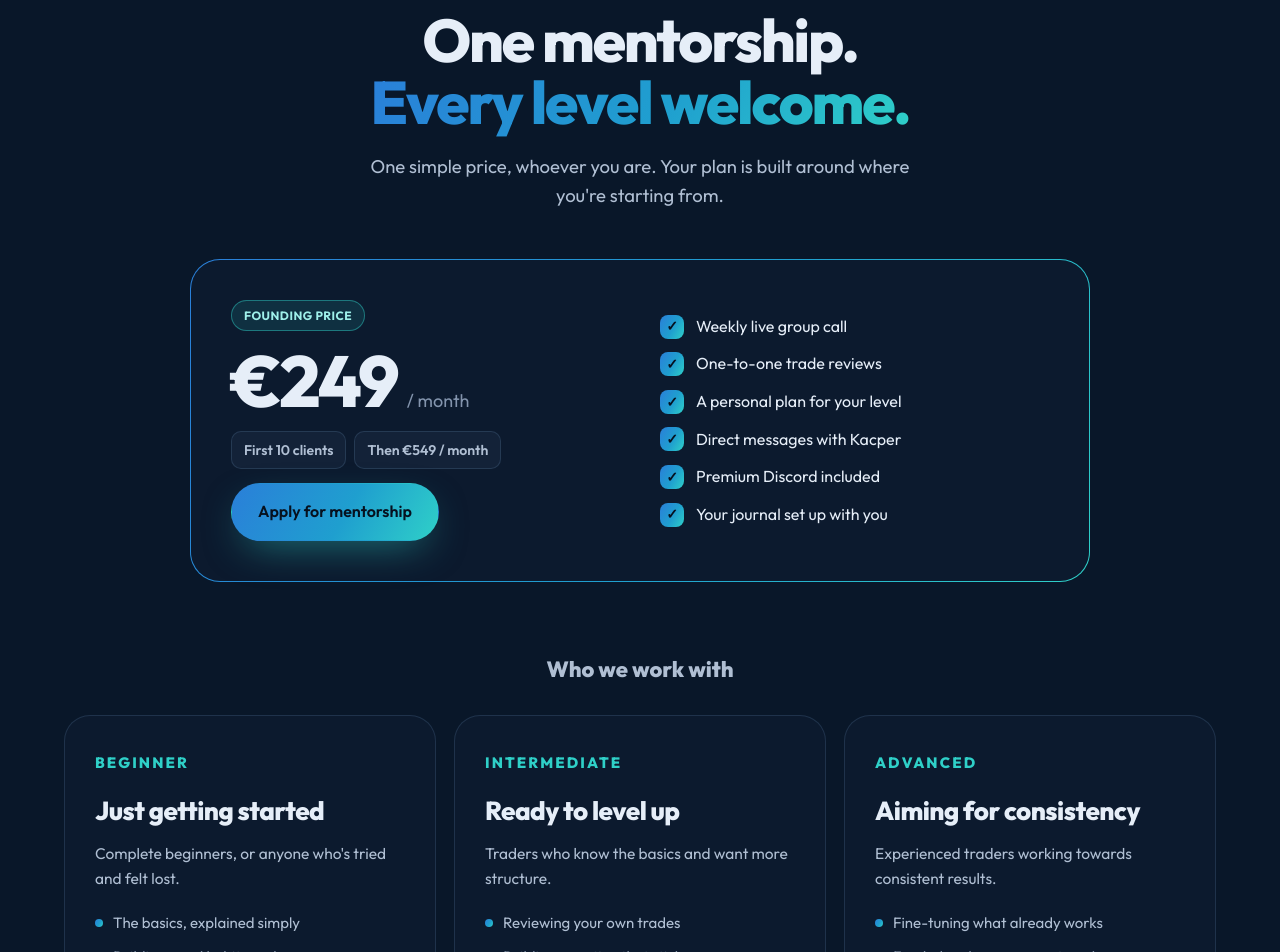
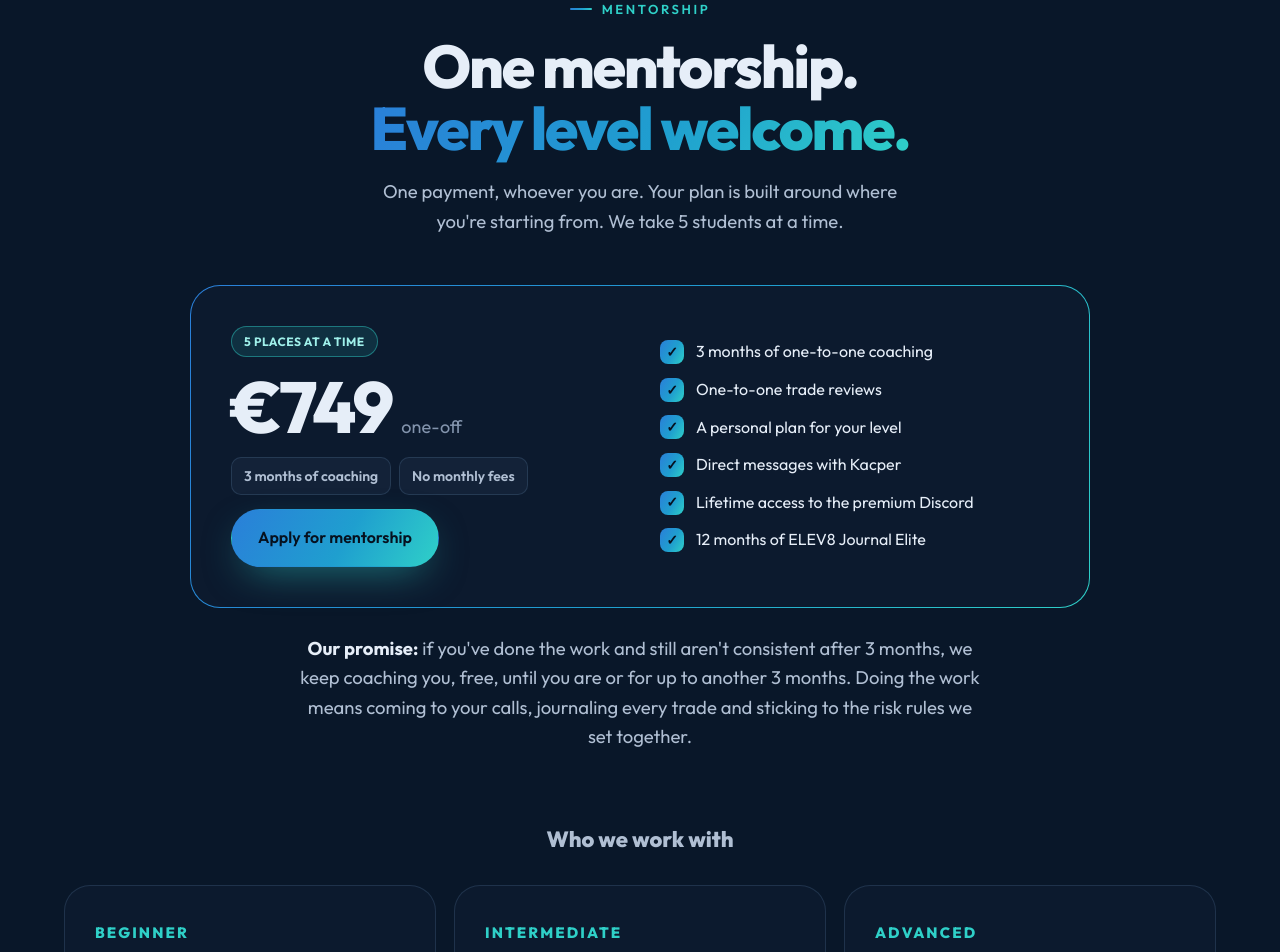
Before and after one commit to Kacperj01/elev8-trading, a plain HTML site: page docs/index.html in a window 1280 px wide. Shown: the part 2492-3444 px from the top of the page. Drawn offline with Linux system fonts and the light colour scheme.

Commit message:
Mentorship: one-off €749 for 3 months of coaching, 5 places
Replace the monthly price with a one-off payment that includes lifetime
premium Discord access and 12 months of Journal Elite, add the coaching
extension promise and its conditions, and update the FAQ and terms.

Co-Authored-By: Claude Opus 5.5 <noreply@anthropic.com>
Claude-Session: https://claude.ai/code/session_01Me6xcoLXyGnJscawvYqR4g

```diff
--- a/docs/index.html
+++ b/docs/index.html
@@ -56,8 +56,8 @@
 <div class="center"><span class="eb">What we offer</span><h2 style="margin:18px 0">Everything you need<br><span class="g">to grow as a trader.</span></h2>
 <p class="lead">Pick one or use them all. Start free and go further whenever you're ready.</p></div>
 <div class="bento">
-<div class="of big"><div class="tp"><span class="ic"><svg viewBox="0 0 24 24"><path d="M12 3l9 5-9 5-9-5 9-5z"/><path d="M6 10.5V16c0 1.5 3 3 6 3s6-1.5 6-3v-5.5"/></svg></span><span class="badge pr">From €249 / month</span></div>
-<h3>Mentorship</h3><p style="max-width:520px">Learn one to one with guidance built around you, wherever you're starting from. Live sessions, honest feedback, and someone in your corner.</p>
+<div class="of big"><div class="tp"><span class="ic"><svg viewBox="0 0 24 24"><path d="M12 3l9 5-9 5-9-5 9-5z"/><path d="M6 10.5V16c0 1.5 3 3 6 3s6-1.5 6-3v-5.5"/></svg></span><span class="badge pr">€749 one-off · 5 places</span></div>
+<h3>Mentorship</h3><p style="max-width:520px">Three months of one-to-one coaching built around you, wherever you're starting from. One payment, no monthly fees, and someone in your corner.</p>
 <div class="lv"><span>Beginner<i>Just getting started</i></span><span>Intermediate<i>Ready to level up</i></span><span>Advanced<i>Aiming for consistency</i></span></div>
 <a class="lnk" href="#apply">Apply for mentorship <svg viewBox="0 0 24 24"><path d="M5 12h14M13 6l6 6-6 6"/></svg></a><span class="dots"></span></div>
 <div class="of s2"><div class="tp"><span class="ic"><svg viewBox="0 0 24 24"><path d="M4 6h16v10H8l-4 4V6z"/><path d="M8 10h8M8 13h5"/></svg></span><span class="badge">Coming soon</span></div>
@@ -76,11 +76,12 @@
 
 <section class="alt" id="mentorship"><div class="wrap">
 <div class="center"><span class="eb">Mentorship</span><h2 style="margin:18px 0">One mentorship.<br><span class="g">Every level welcome.</span></h2>
-<p class="lead">One simple price, whoever you are. Your plan is built around where you're starting from.</p></div>
+<p class="lead">One payment, whoever you are. Your plan is built around where you're starting from. We take 5 students at a time.</p></div>
 <div class="flat">
-<div class="fp"><div class="fpl"><span class="badge pr">Founding price</span><div class="amt"><b>€249</b><span>/ month</span></div><div class="then"><span>First 10 clients</span><span>Then €549 / month</span></div>
+<div class="fp"><div class="fpl"><span class="badge pr">5 places at a time</span><div class="amt"><b>€749</b><span>one-off</span></div><div class="then"><span>3 months of coaching</span><span>No monthly fees</span></div>
 <a class="btn p" href="#apply">Apply for mentorship</a></div>
-<ul class="inc"><li>Weekly live group call</li><li>One-to-one trade reviews</li><li>A personal plan for your level</li><li>Direct messages with Kacper</li><li>Premium Discord included</li><li>Your journal set up with you</li></ul></div>
+<ul class="inc"><li>3 months of one-to-one coaching</li><li>One-to-one trade reviews</li><li>A personal plan for your level</li><li>Direct messages with Kacper</li><li>Lifetime access to the premium Discord</li><li>12 months of ELEV8 Journal Elite</li></ul></div>
+<p class="lead" style="margin:26px auto 0;text-align:center;max-width:680px"><b style="color:var(--text)">Our promise:</b> if you've done the work and still aren't consistent after 3 months, we keep coaching you, free, until you are or for up to another 3 months. Doing the work means coming to your calls, journaling every trade and sticking to the risk rules we set together.</p>
 </div>
 <h3 class="who">Who we work with</h3>
 <div class="pathg">
@@ -169,8 +170,8 @@
 <div><span class="eb">FAQ</span><h2 style="margin:18px 0">Good<br><span class="g">questions.</span></h2><p class="lead">Can't find what you're looking for? Message us on <a href="https://www.instagram.com/elev8trading_/" target="_blank" rel="noopener" style="color:var(--teal)">Instagram</a> or in the Discord.</p></div>
 <div class="qa">
 <details open><summary>I'm a complete beginner. Is this for me?</summary><p>Absolutely. The Beginner level of the mentorship and the free Discord are made for people starting from zero.</p></details>
-<details><summary>How does mentorship work?</summary><p>Fill in the <a href="#apply">application form</a>. Kacper reads every application and replies by email to talk about your level, your goals and when you can start.</p></details>
-<details><summary>How much does it cost?</summary><p>Mentorship is €249 a month for our first 10 clients, then €549 a month, the same for every level. The free Discord is free, and the Telegram trade ideas will be free through our partner broker (partnership pending). Premium Discord prices are being finalised.</p></details>
+<details><summary>How does mentorship work?</summary><p>Fill in the <a href="#apply">application form</a>. Kacper reads every application and replies by email to talk about your level, your goals and when you can start. We take 5 students at a time. You get 3 months of one-to-one coaching, and if you've done the work and still aren't consistent, we keep coaching you, free, for up to another 3 months.</p></details>
+<details><summary>How much does it cost?</summary><p>Mentorship is a one-off payment of €749, the same for every level, with no monthly fees. It includes 3 months of one-to-one coaching, lifetime access to the premium Discord and 12 months of ELEV8 Journal Elite. The free Discord is free, and the Telegram trade ideas will be free through our partner broker (partnership pending). Premium Discord prices are being finalised.</p></details>
 <details><summary>How do I get the Telegram trade ideas?</summary><p>Our broker partnership is pending. Once it's in place, you'll open an account with our partner broker using the ELEV8 link, send us your account ID on Instagram or in the Discord, and we'll add you to the channel.</p></details>
 <details><summary>How much is the trading journal?</summary><p>The ELEV8 Journal at <a href="https://elev8tradingjournal.com/">elev8tradingjournal.com</a> is €14.99 a month for Pro or €29.99 a month for Elite, and every account starts with a 7-day free Elite trial with no card needed. Paid plans are launching soon, and until then it's free to use.</p></details>
 <details><summary>Is this financial advice?</summary><p>No. Everything ELEV8 shares, including mentorship, trade ideas and community posts, is for education only. You make your own decisions and you're responsible for your own risk.</p></details>
```
Also changed, not shown: docs/terms/index.html (+1 -0 lines).
